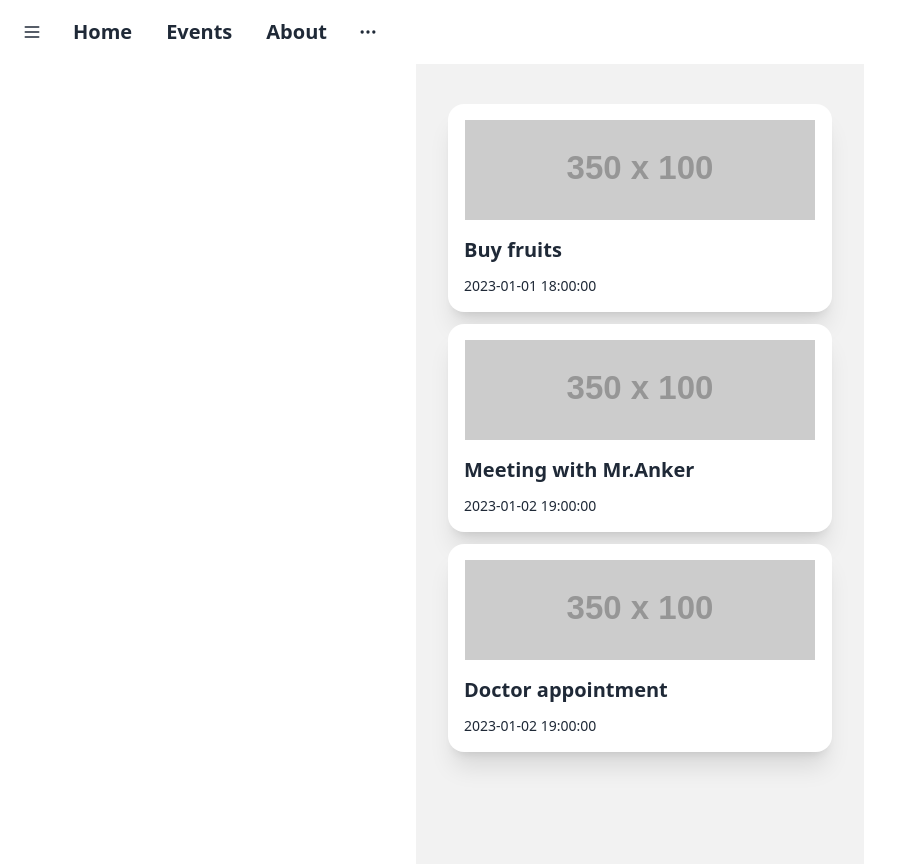
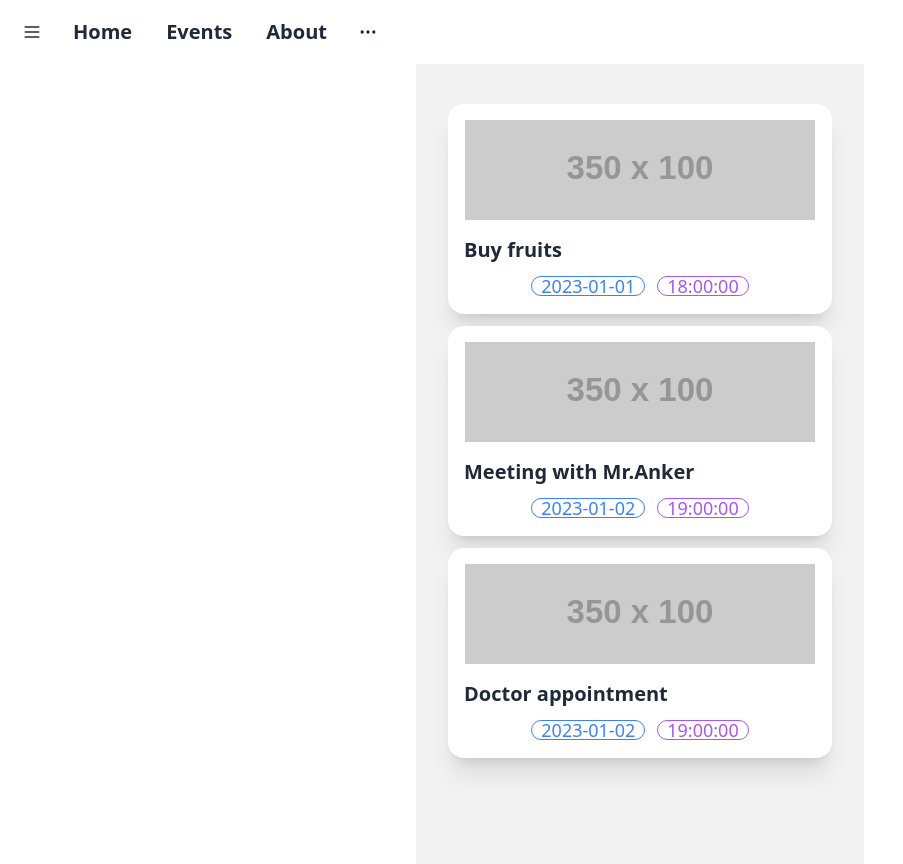
Before and after one commit to panutat-p/todo-card-pinia, a Vue app: page /events in a window 1280 px wide. Shown: the whole page, without its empty margins (0-903 px from the left). Built offline with nearby package versions, Linux system fonts and the light colour scheme.

Commit message:
feat: beautify EventCard

```diff
--- a/src/components/EventCard.vue
+++ b/src/components/EventCard.vue
@@ -16,7 +16,14 @@ defineProps<{
       </figure>
       <div class="card-body">
         <h2 class="card-title">{{ title }}</h2>
-        <p>{{ date }} {{ time }}</p>
+        <div class="text-center">
+          <span class="mr-3 badge badge-outline text-lg text-blue-500">{{
+            date
+          }}</span>
+          <span class="badge badge-outline text-lg text-purple-500">
+            {{ time }}
+          </span>
+        </div>
       </div>
     </div>
   </router-link>
```
